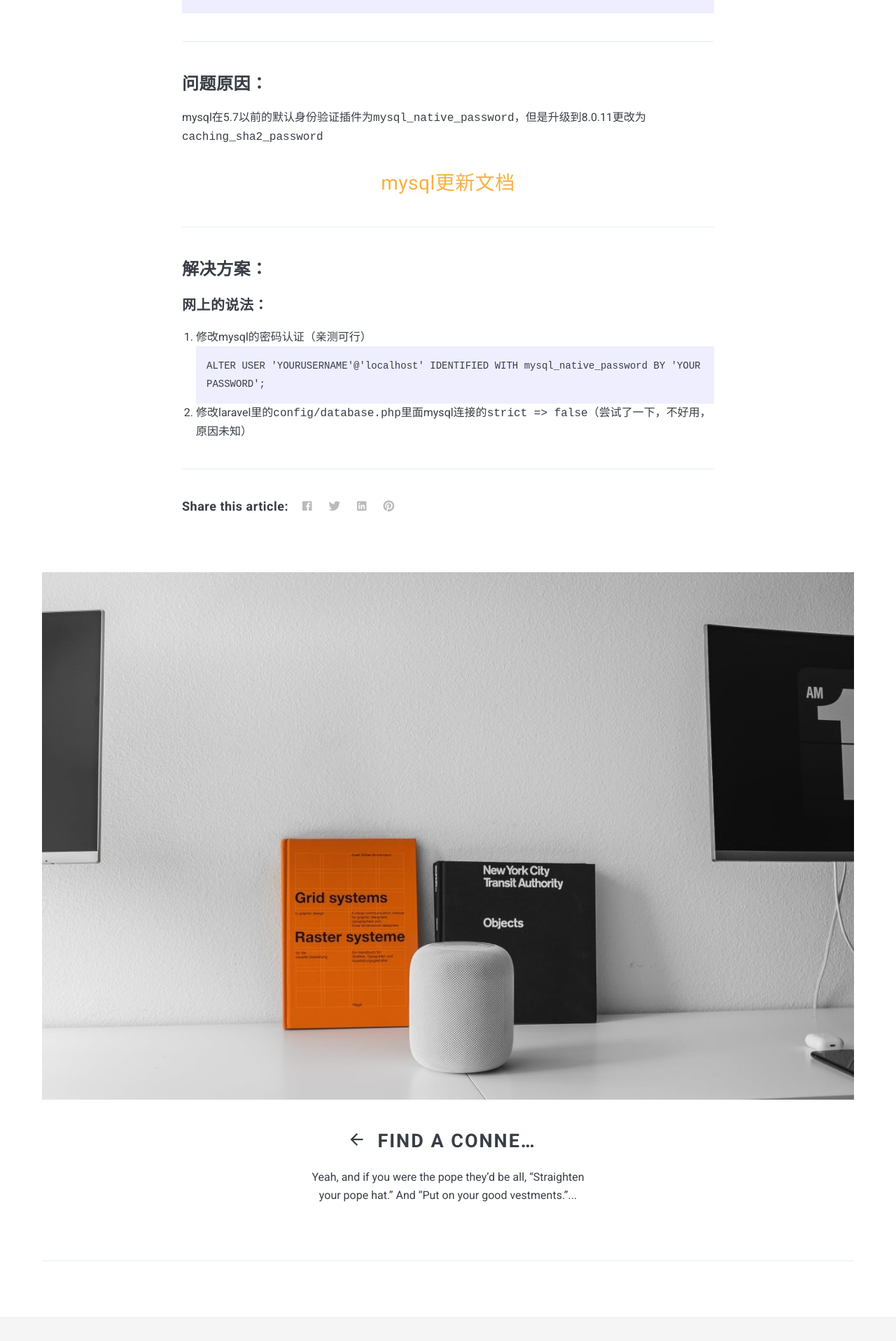
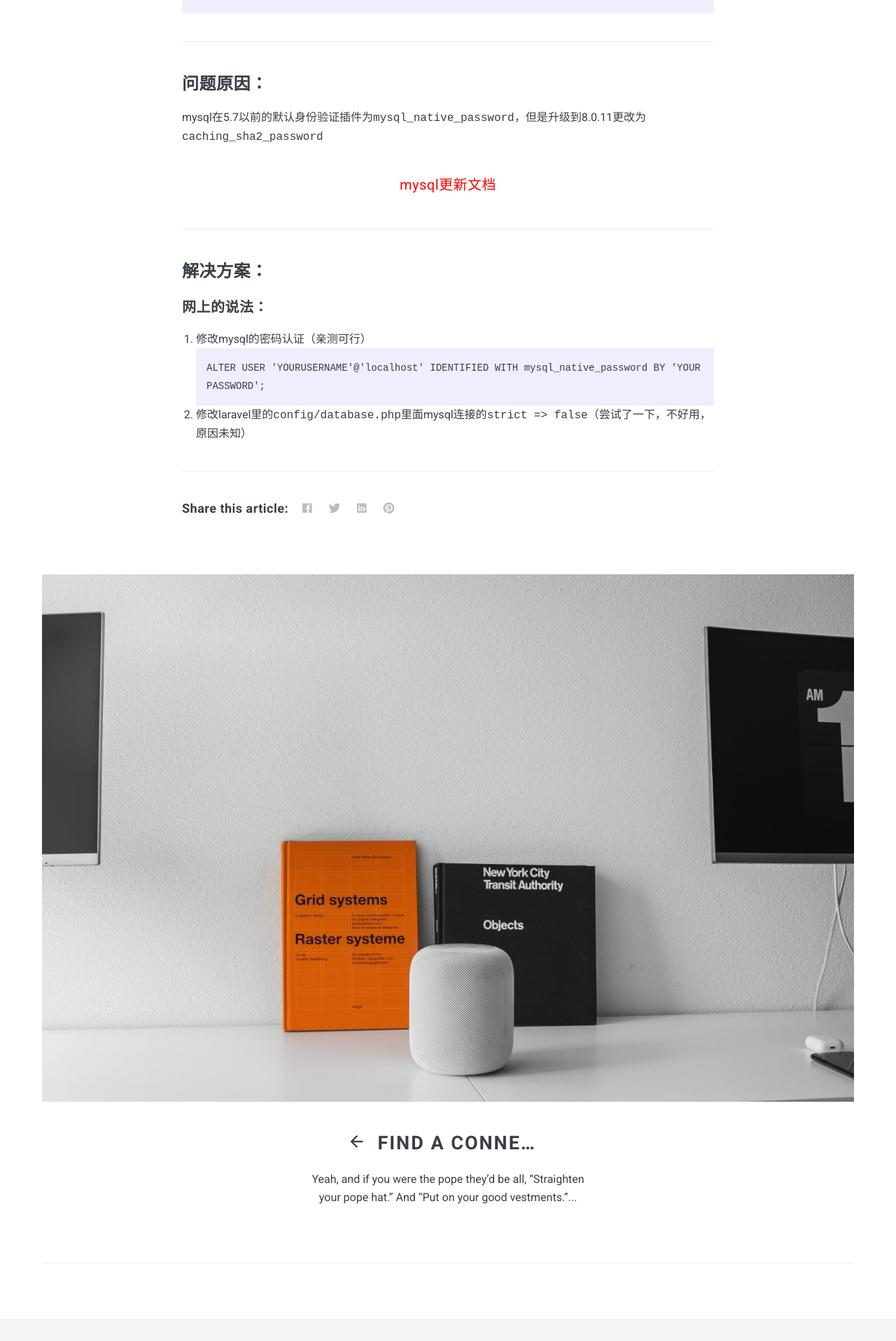
Before and after one commit to likemian/likemian.github.io, a Jekyll site: the page built from _posts/2020-11-26-mysql版本8以上客户端及PHP连接问题.markdown, in a window 1280 px wide. Shown: the part 1795-3712 px from the top of the page at 70% size. Built offline with Jekyll 4.4.1, drawn with Linux system fonts in a browser that asks for light colours; nearby versions of some CDN libraries; comment, search, counter and statistics services are not loaded.

Commit message:
change some format

```diff
--- a/_posts/2020-11-26-mysql版本8以上客户端及PHP连接问题.markdown
+++ b/_posts/2020-11-26-mysql版本8以上客户端及PHP连接问题.markdown
@@ -31,8 +31,8 @@ tags:   PHP
 
 ### 问题原因：
 
-  mysql在5.7以前的默认身份验证插件为`mysql_native_password`，但是升级到8.0.11更改为`caching_sha2_password`
-  > [mysql更新文档](https://dev.mysql.com/doc/refman/8.0/en/caching-sha2-pluggable-authentication.html)
+mysql在5.7以前的默认身份验证插件为`mysql_native_password`，但是升级到8.0.11更改为`caching_sha2_password`
+> <a href="https://dev.mysql.com/doc/refman/8.0/en/caching-sha2-pluggable-authentication.html" target="_blank" style="font-size:20px;color:red">mysql更新文档</a>
 
 --------
 
```
